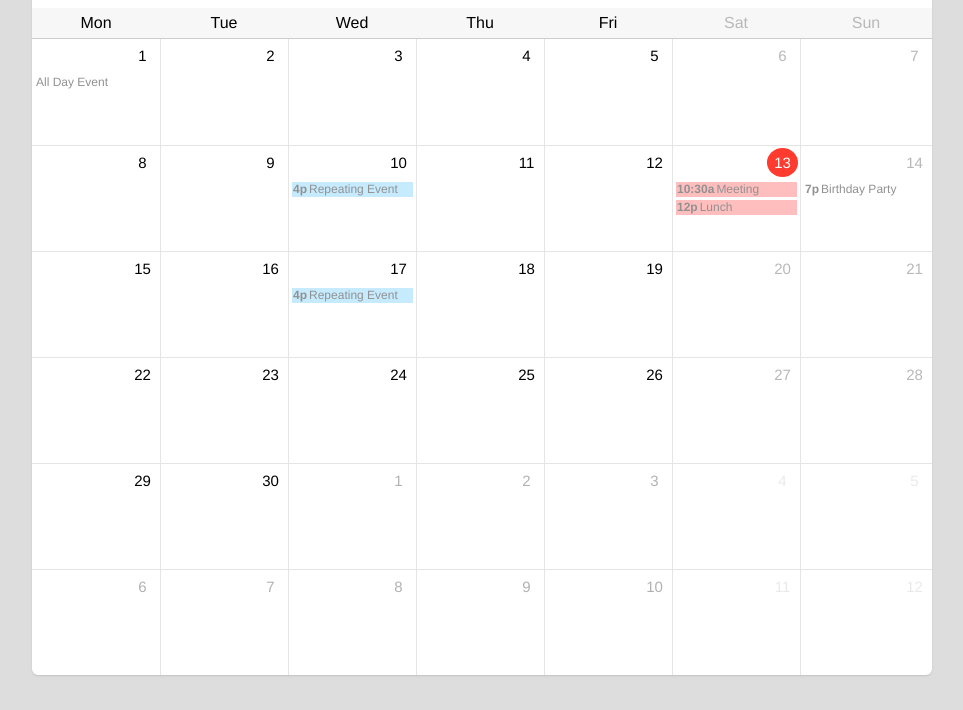
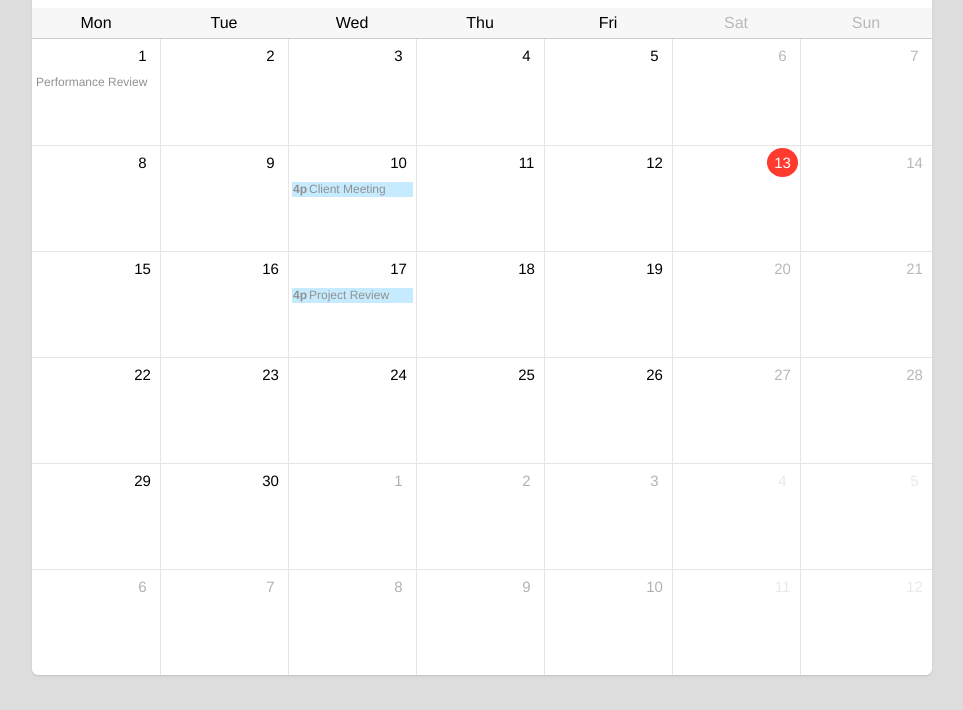
Before and after one commit to Veron-star/event-calendar, a plain HTML site: page fullcalendar-master/fullcalendar.html in a window 1280 px wide. Shown: the part 90-800 px from the top of the page, without its empty margins (158-1121 px from the left). Drawn offline with Linux system fonts and the light colour scheme.

Commit message:
revised html

```diff
--- a/fullcalendar-master/fullcalendar.html
+++ b/fullcalendar-master/fullcalendar.html
@@ -10,7 +10,7 @@
 <link href='assets/css/fullcalendar.css' rel='stylesheet' />
 <link href='assets/css/fullcalendar.print.css' rel='stylesheet' media='print' />
 <script src='assets/js/jquery-1.10.2.js' type="text/javascript"></script>
-<script src='assets/js/jquery-ui.custom.min.js' type="text/javascript"></script>
+<script src='assets/js/moments.custom.min.js' type="text/javascript"></script>
 <script src='assets/js/fullcalendar.js' type="text/javascript"></script>
 <script>
 
@@ -20,32 +20,21 @@
 		var m = date.getMonth();
 		var y = date.getFullYear();
 
-		/*  className colors
-
-		className: default(transparent), important(red), chill(pink), success(green), info(blue)
-
-		*/
-
-
-		/* initialize the external events
-		-----------------------------------------------------------------*/
+		/* initialize the external events*/
 
 		$('#external-events div.external-event').each(function() {
 
-			// create an Event Object (http://arshaw.com/fullcalendar/docs/event_data/Event_Object/)
-			// it doesn't need to have a start or end
 			var eventObject = {
-				title: $.trim($(this).text()) // use the element's text as the event title
+				title: $.trim($(this).text())
 			};
 
 			// store the Event Object in the DOM element so we can get to it later
 			$(this).data('eventObject', eventObject);
 
-			// make the event draggable using jQuery UI
 			$(this).draggable({
-				zIndex: 999,
-				revert: true,      // will cause the event to go back to its
-				revertDuration: 0  //  original position after the drag
+				zIndex: 000,
+				revert: true,
+				revertDuration: 0
 			});
 
 		});
@@ -61,21 +50,21 @@
 				right: 'prev,next today'
 			},
 			editable: true,
-			firstDay: 1, //  1(Monday) this can be changed to 0(Sunday) for the USA system
+			firstDay: 1,
 			selectable: true,
 			defaultView: 'month',
 
 			axisFormat: 'h:mm',
 			columnFormat: {
-                month: 'ddd',    // Mon
-                week: 'ddd d', // Mon 7
-                day: 'dddd M/d',  // Monday 9/7
+                month: 'ddd',
+                week: 'ddd d',
+                day: 'dddd M/d',
                 agendaDay: 'dddd d'
             },
             titleFormat: {
-                month: 'MMMM yyyy', // September 2009
-                week: "MMMM yyyy", // September 2009
-                day: 'MMMM yyyy'                  // Tuesday, Sep 8, 2009
+                month: 'MMMM yyyy',
+                week: "MMMM yyyy",
+                day: 'MMMM yyyy'
             },
 			allDaySlot: false,
 			selectHelper: true,
@@ -121,41 +110,22 @@
 
 			events: [
 				{
-					title: 'All Day Event',
+					title: 'Performance Review',
 					start: new Date(y, m, 1)
 				},
 				{
-					id: 999,
-					title: 'Repeating Event',
+					id: 000,
+					title: 'Client Meeting',
 					start: new Date(y, m, d-3, 16, 0),
 					allDay: false,
 					className: 'info'
 				},
 				{
-					id: 999,
-					title: 'Repeating Event',
+					id: 000,
+					title: 'Project Review',
 					start: new Date(y, m, d+4, 16, 0),
 					allDay: false,
 					className: 'info'
-				},
-				{
-					title: 'Meeting',
-					start: new Date(y, m, d, 10, 30),
-					allDay: false,
-					className: 'important'
-				},
-				{
-					title: 'Lunch',
-					start: new Date(y, m, d, 12, 0),
-					end: new Date(y, m, d, 14, 0),
-					allDay: false,
-					className: 'important'
-				},
-				{
-					title: 'Birthday Party',
-					start: new Date(y, m, d+1, 19, 0),
-					end: new Date(y, m, d+1, 22, 30),
-					allDay: false,
 				},
 
 			],
@@ -193,7 +163,7 @@
 		padding-top: 1em;
 		}
 
-	.external-event { /* try to mimick the look of a real event */
+	.external-event {
 		margin: 10px 0;
 		padding: 2px 4px;
 		background: #3366CC;
```
Also changed, not shown: fullcalendar-master/assets/js/moments.custom.min.js (renamed from fullcalendar-master/assets/js/jquery-ui.custom.min.js), 1 other file.
